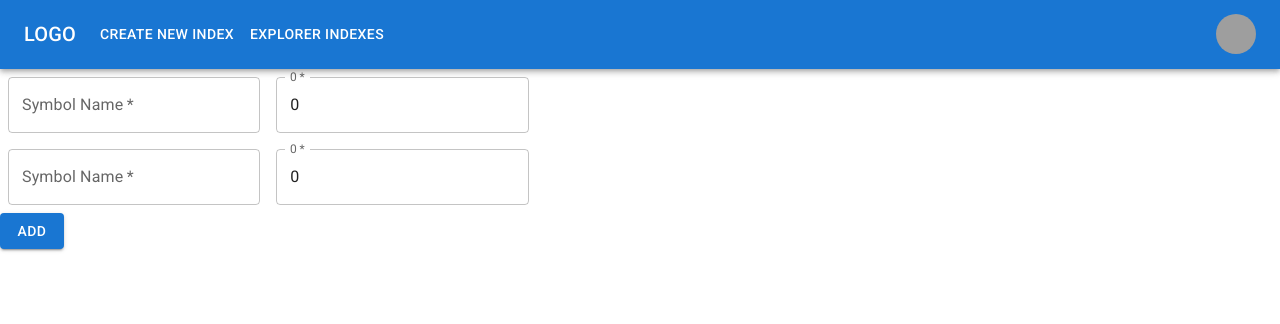
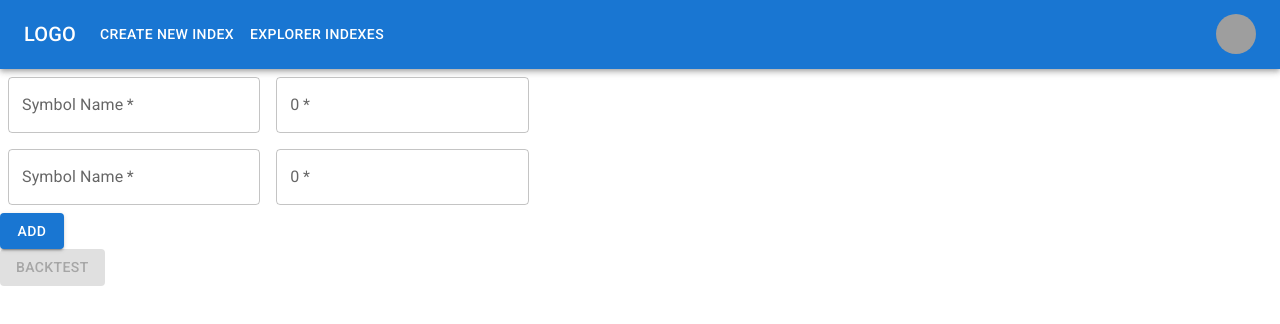
Before and after one commit to DorEliyahu17/CryptoIndexer-FrontEnd, a React (Create React App) app: page /create-new-index in a window 1280 px wide. Shown: the top 324 px of the page. Built offline with nearby package versions, Linux system fonts and the light colour scheme; grey boxes are pictures that could not be loaded.

Commit message:
create buttom backtest and the function disabled him accordingly

```diff
--- a/src/CreateNewIndex/CreateNewIndex.jsx
+++ b/src/CreateNewIndex/CreateNewIndex.jsx
@@ -5,19 +5,20 @@ import Button from '@mui/material/Button';
 import DeleteIcon from '@mui/icons-material/Delete';
 import Stack from '@mui/material/Stack';
 import PropTypes from 'prop-types';
+import { unstable_composeClasses } from "@mui/material";
+import { ClassNames } from "@emotion/react";
 
 function CreateNewIndex() {
 
   const [listSymbolPercentLine, setlistSymbolPercentLine] =  useState([{name: '', percent: 0}, {name: '', percent: 0}]);
-
+  const [disableButtomBackTest,setdisableButtomBackTest] = useState({state: true});
   useEffect(() => {
     listSymbolPercentLine.map((symbol, index) => {
       console.log("symbol.name="+symbol.name+"symbol.percent="+symbol.percent+" index="+index);
     });
-
   }, [listSymbolPercentLine]);
 
-  const renderSymbolPercentLine = (boxIndex, symbolName = '', percent = 0) => (
+  const renderSymbolPercentLine = (boxIndex) => (
     <Box
       component="form"
       id={`box-${boxIndex}`}
@@ -38,8 +39,8 @@ function CreateNewIndex() {
         required
         id={`percent-${boxIndex}`}
         label="0"
-        value={0}
         placeholder="Percent"
+        type="number"
         onChange={(event) => handleOnChangePercent(event, boxIndex)}
       />
     </Box>
@@ -49,7 +50,7 @@ function CreateNewIndex() {
     let changedlistSymbolPercentLine = listSymbolPercentLine.map((listItem) => {
       return listItem;
     });
-    changedlistSymbolPercentLine.push({name:'' , percent: 0})
+    changedlistSymbolPercentLine.push({name: '', percent: 0})
     setlistSymbolPercentLine(changedlistSymbolPercentLine);
   };
   const handleOnClickRealse = () =>{
@@ -71,14 +72,30 @@ function CreateNewIndex() {
     changedSymbolsList[index].percent = event.target.value;
     setlistSymbolPercentLine(changedSymbolsList);
     console.log("Symbol.name="+listSymbolPercentLine[index].name+" NewSymbol.percent="+listSymbolPercentLine[index].percent+" LineIndex="+index);
+    check_if_all_percent_complete()
+
   };
+  const check_if_all_percent_complete = () => {
+    let sumPercent = 0;
+    listSymbolPercentLine.map((stock, index) => {
+      sumPercent += Number(stock.percent)
+    })
+
+    if(sumPercent === 100) {
+      setdisableButtomBackTest({state:false})
+      console.log('sumPercent equal to 100 ' + sumPercent)}
+    else {
+      setdisableButtomBackTest({state:true})
+      console.log('sumPercent Not equal to 100 ' + sumPercent)}
+  }
 
   return (
     <div id="create-new-index-form">
       <div id="create-new-index-symbol-list">
           {listSymbolPercentLine.map((symbol, index) => {
-            console.log("symbol.name="+symbol.name+"symbol.percent="+symbol.percent+" index="+index);
-            return renderSymbolPercentLine(index, symbol.name, symbol.percent);
+            console.log("Symbol.name="+symbol.name+"Symbol.percent="+symbol.percent+" LineIndex="+index);
+            console.log(disableButtomBackTest.state);
+            return renderSymbolPercentLine(index);
           })}
       </div>
         <Button variant="contained" id="add-new-SymbolPercentLine" onClick={handleOnClickAdd}>
@@ -93,7 +110,12 @@ function CreateNewIndex() {
           </Stack>
         : null
          }
+         <div>
+         <Button disabled={disableButtomBackTest.state} variant="contained" id="BackTestButtom" /*onClick={handleOnClickAdd}*/>
+          Backtest
+        </Button>
+         </div>
     </div>
-  )
+    )
 };
 export default CreateNewIndex;
```
